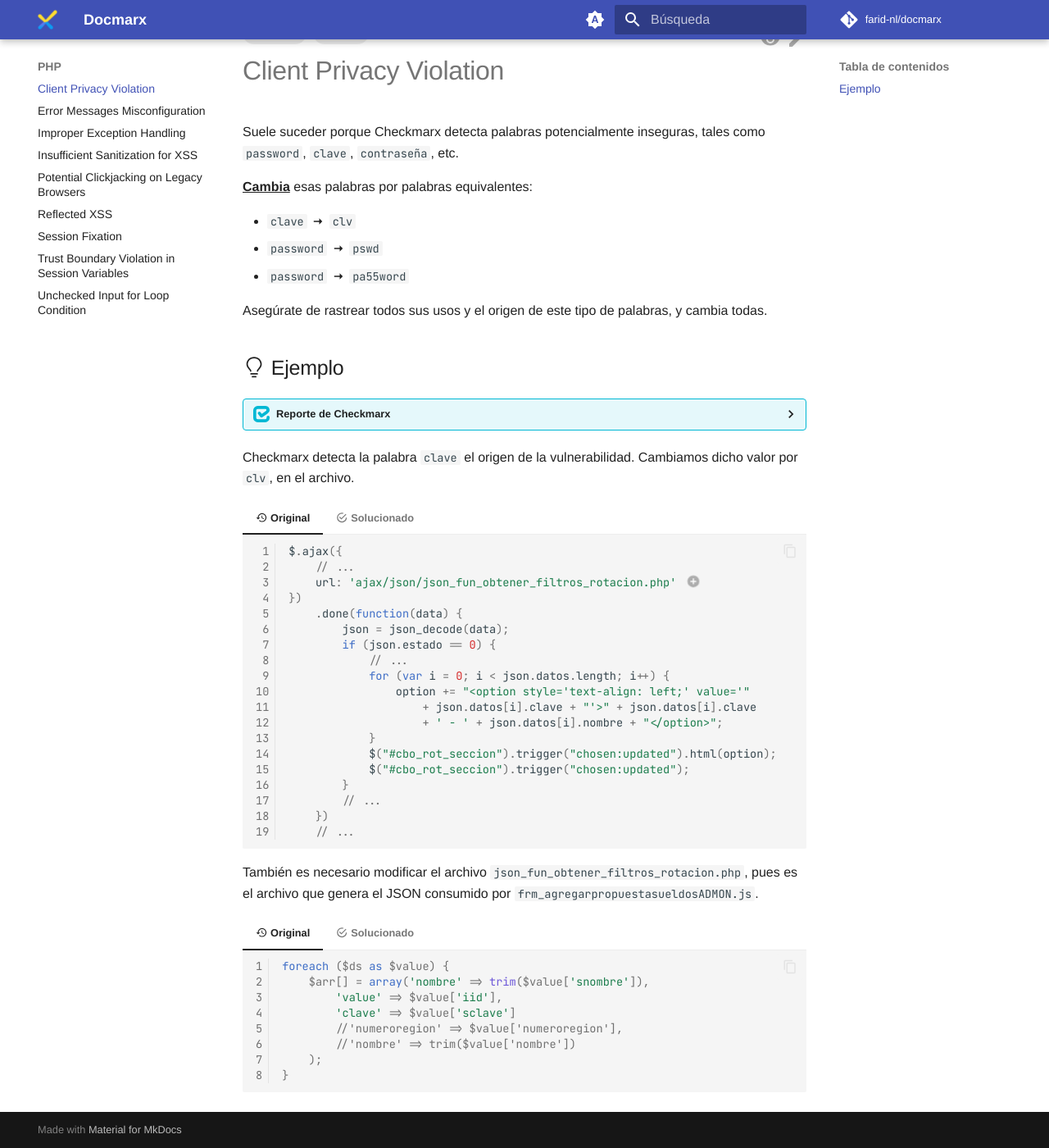
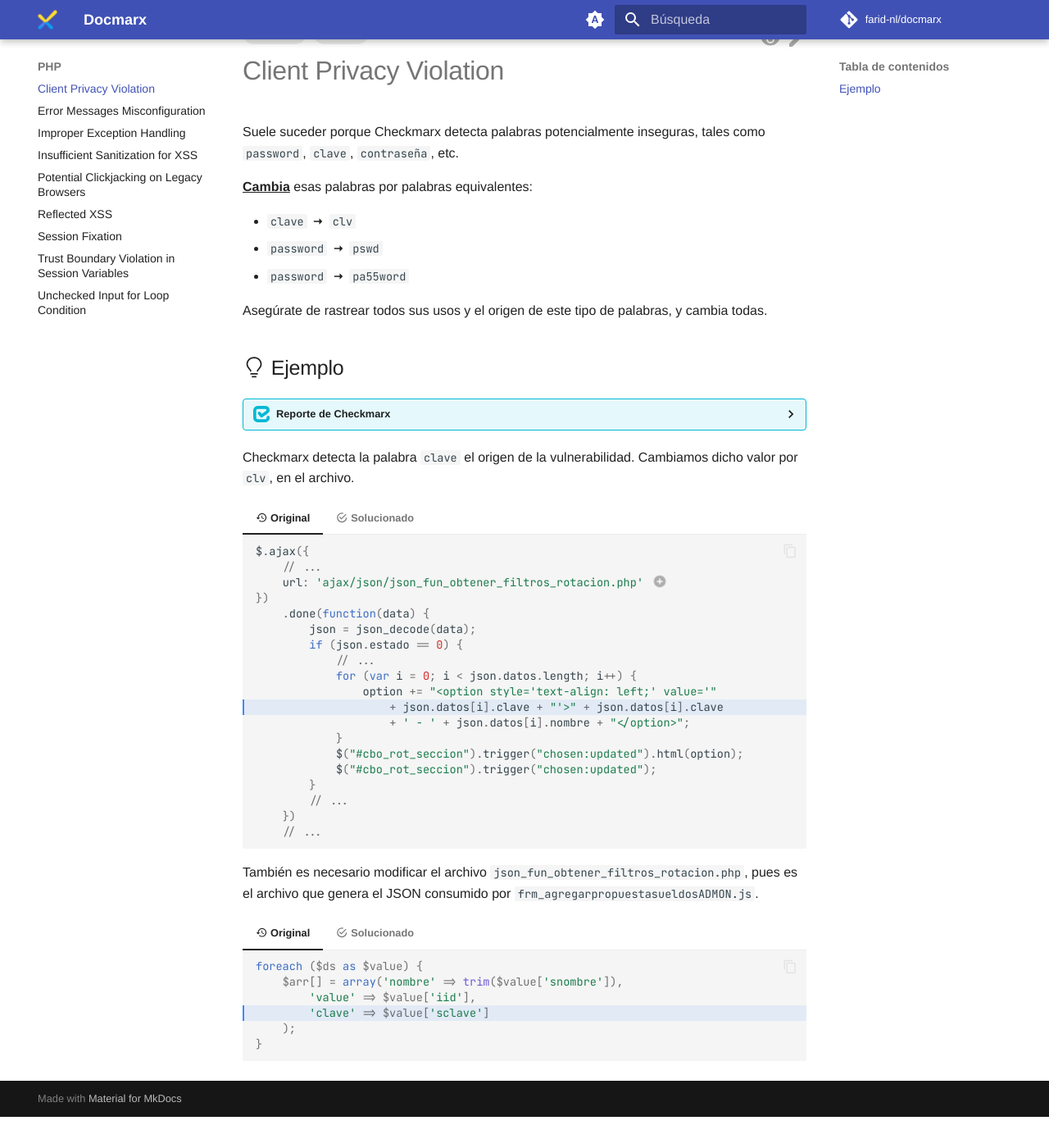
Before and after one commit to Farid-NL/docmarx, an MkDocs documentation site: the page built from docs/php/client-privacy-violation.md, in a window 1280 px wide and 1400 px high, scrolled down 118 px. Shown: the whole window at 82% size. Built offline with MkDocs 1.6.1 and Material for MkDocs 9.7.7, drawn with Linux system fonts in a browser that asks for light colours; some web fonts are replaced; comment, search, counter and statistics services are not loaded; after the commit the page ends 1480 px from its top, so only the background shows below that.

Commit message:
feat: Desactiva line numbers en code blocks de forma global

````diff
--- a/docs/php/client-privacy-violation.md
+++ b/docs/php/client-privacy-violation.md
@@ -51,7 +51,7 @@
 
 === ":material-history: Original"
 
-    ```js
+    ```js hl_lines="11"
     $.ajax({
         // ...
         url: 'ajax/json/json_fun_obtener_filtros_rotacion.php' // (1)!
@@ -106,13 +106,11 @@
 
 === ":material-history: Original"
 
-    ```php
+    ```php hl_lines="4"
     foreach ($ds as $value) {
         $arr[] = array('nombre' => trim($value['snombre']),
             'value' => $value['iid'],
             'clave' => $value['sclave']
-            //'numeroregion' => $value['numeroregion'],
-            //'nombre' => trim($value['nombre'])
         );
     }
     ```
@@ -124,8 +122,6 @@
         $arr[] = array('nombre' => trim($value['snombre']),
             'value' => $value['iid'],
             'clv' => $value['sclave']
-            //'numeroregion' => $value['numeroregion'],
-            //'nombre' => trim($value['nombre'])
         );
     }
     ```
--- a/mkdocs.yml
+++ b/mkdocs.yml
@@ -114,7 +114,7 @@
   - pymdownx.tabbed:
       alternate_style: true
   - pymdownx.highlight:
-      linenums: true
+      #linenums: true
       anchor_linenums: true
       line_spans: __span
       pygments_lang_class: true
````
Also changed, not shown: docs/index.md (+3 -2 lines), docs/php/error-messages-misconfiguration.md (+1 -1 lines).
